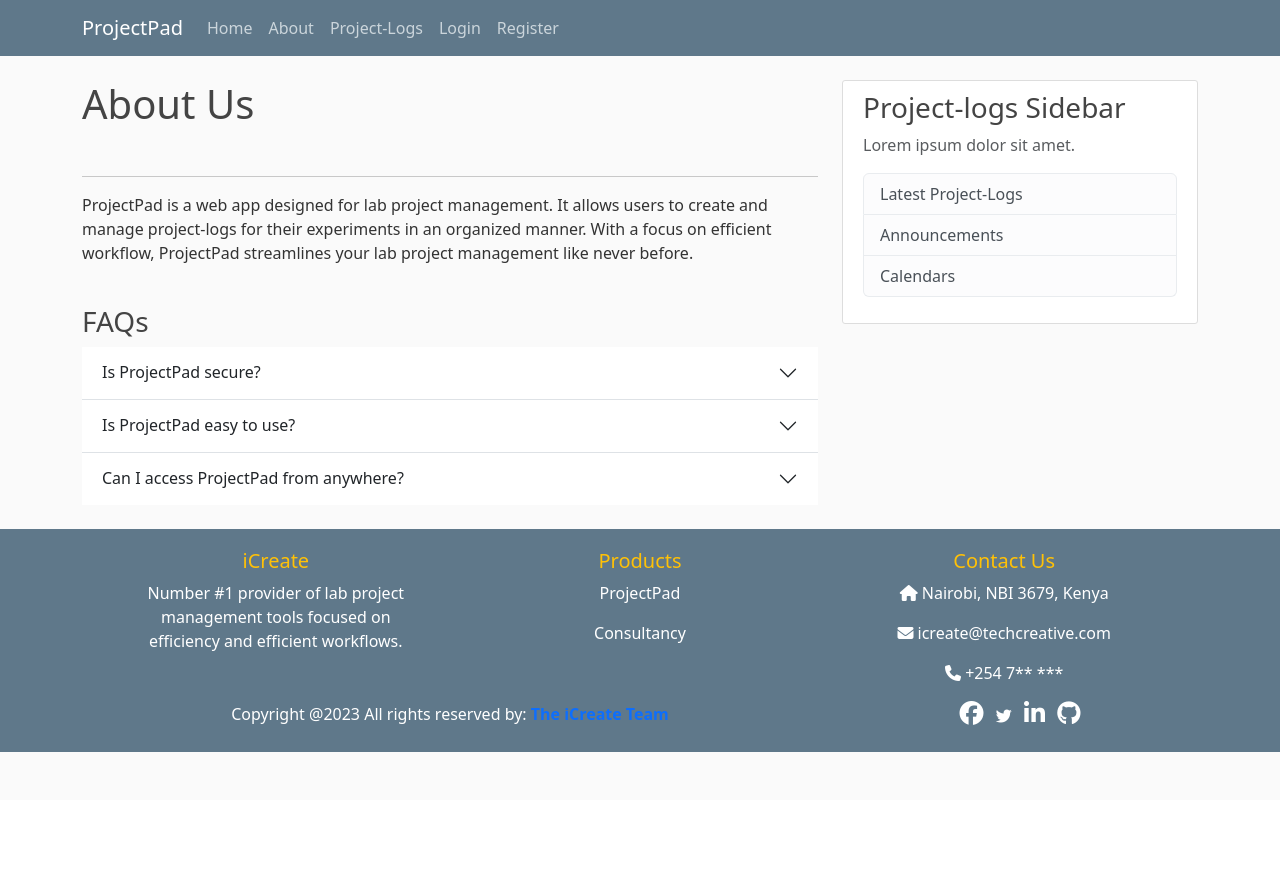
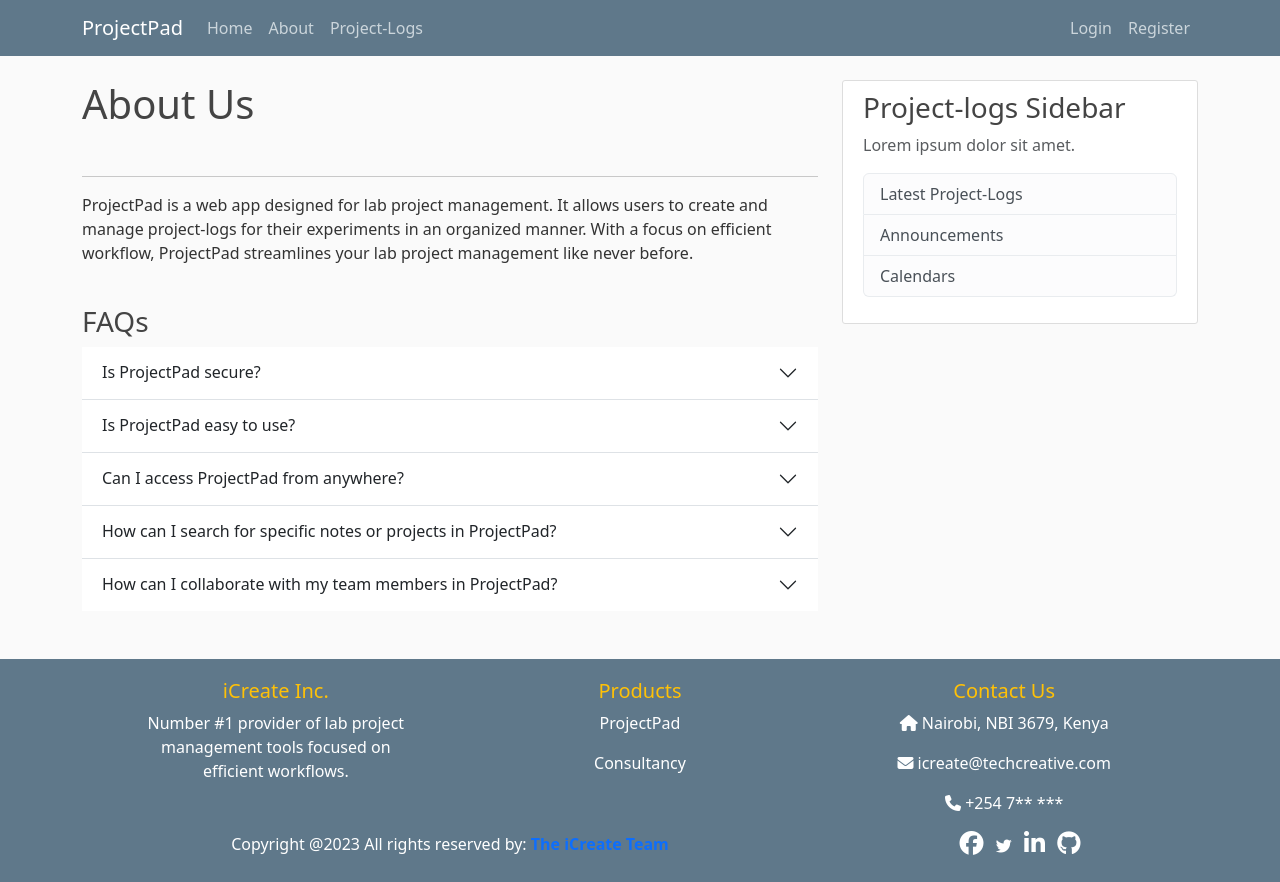
Before and after one commit to jonyamagiri/projectPad, a Flask app: page /about in a window 1280 px wide. Before the commit the page ends 752 px from the top, so only its background shows below. Run offline with Flask 3, Linux system fonts and the light colour scheme; some libraries are stand-ins or nearby versions.

Commit message:
footer section and about page

```diff
--- a/projectpad/templates/about.html
+++ b/projectpad/templates/about.html
@@ -46,6 +46,28 @@
             <div class="accordion-body">Yes, ProjectPad is a web app, which means that you can access it from any device with an internet connection. You can work on your lab projects from your desktop, laptop, tablet, or smartphone, regardless of your location.</div>
         </div>
     </div>
-</div>
+    <div class="accordion-item">
+        <h2 class="accordion-header">
+            <button class="accordion-button collapsed" type="button" data-bs-toggle="collapse"
+                data-bs-target="#flush-collapseFour" aria-expanded="false" aria-controls="flush-collapseFour">
+                How can I search for specific notes or projects in ProjectPad?
+            </button>
+        </h2>
+        <div id="flush-collapseFour" class="accordion-collapse collapse" data-bs-parent="#accordionFlushExample">
+            <div class="accordion-body">To search for specific notes or projects in ProjectPad, simply use the search bar at the top of the dashboard. You can search by keywords, tags, or other relevant criteria.</div>
+        </div>
+    </div>
+    <div class="accordion-item">
+        <h2 class="accordion-header">
+            <button class="accordion-button collapsed" type="button" data-bs-toggle="collapse"
+                data-bs-target="#flush-collapseSix" aria-expanded="false" aria-controls="flush-collapseSix">
+                How can I collaborate with my team members in ProjectPad?
+            </button>
+        </h2>
+        <div id="flush-collapseSix" class="accordion-collapse collapse" data-bs-parent="#accordionFlushExample">
+            <div class="accordion-body">To collaborate with your team members in ProjectPad, you can share your project or notes with them. You can also assign tasks and deadlines, and keep track of their progress.</div>
+        </div>
+    </div>
+</div><br>
 
 {% endblock content %}
--- a/projectpad/templates/layout.html
+++ b/projectpad/templates/layout.html
@@ -24,6 +24,7 @@
 </head>
 
 <body>
+  <!-- Dynamically rendering the page title -->
   <header class="site-header">
     <nav class="navbar navbar-expand-md navbar-dark bg-steel fixed-top">
       <div class="container">
@@ -39,7 +40,7 @@
             <a class="nav-item nav-link" href="{{ url_for('project_log')}}">Project-Logs</a>
           </div>
           <!-- Navbar Right Side -->
-          <div class="navbar-nav">
+          <div class="navbar-nav ms-auto mb-2 mb-lg-0">
             {% if current_user.is_authenticated %}
               <a class="nav-item nav-link" href="{{ url_for('account')}}">Account</a>
               <a class="nav-item nav-link" href="{{ url_for('logout')}}">Logout</a>
@@ -95,8 +96,8 @@
       <div class="container text-center text-md-left">
         <div class="row text-center text-md-left">
           <div class="col-md-3 col-lg-3 col-xl-3 mx-auto mt-3">
-            <h5 class="mb-2 font-weight-bold text-warning">iCreate</h5>
-            <p>Number #1 provider of lab project management tools focused on efficiency and efficient workflows.</p>
+            <h5 class="mb-2 font-weight-bold text-warning">iCreate Inc.</h5>
+            <p>Number #1 provider of lab project management tools focused on efficient workflows.</p>
           </div>
           <div class="col-md-2 col-lg-2 col-xl-2 mx-auto mt-3">
             <h5 class="mb-2 font-weight-bold text-warning">Products</h5>
@@ -117,7 +118,7 @@
             <div class="row align-items-center">
               <div class="col-md-7 col-lg-8">
                 <p>Copyright @2023 All rights reserved by:
-                  <a href="#" style="text-decoration: none;"><strong>The iCreate Team</strong></a>
+                  <a href="#" style="text-decoration: none;"><strong> The iCreate Team</strong></a>
                 </p>
               </div>
               <div class="col-md-5 col-lg-4">
```
